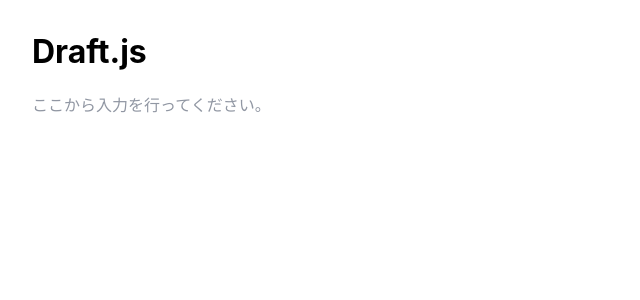
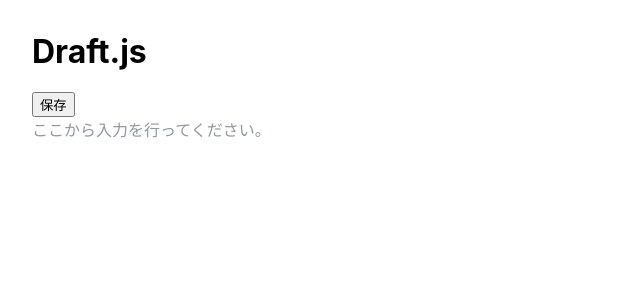
Before and after one commit to vlsk3104/react-ts-draft, a React (Create React App) app: page / in a window 1280 px wide. Shown: the top 300 px of the page, without its empty margins (0-640 px from the left). Built offline with nearby package versions, Linux system fonts and the light colour scheme.

Commit message:
入力した内容を取得する

```diff
--- a/src/components/MyEditor.tsx
+++ b/src/components/MyEditor.tsx
@@ -1,18 +1,28 @@
 import { useState } from 'react';
-import { Editor, EditorState } from 'draft-js';
+import { Editor, EditorState, convertToRaw } from 'draft-js';
 import 'draft-js/dist/Draft.css';
 
 function MyEditor() {
   const [editorState, setEditorState] = useState(() =>
     EditorState.createEmpty()
   );
+  const saveContent = () => {
+    const contentState = editorState.getCurrentContent();
+    const raw = convertToRaw(contentState);
+    console.log(raw);
+  };
 
   return (
-    <Editor
+    <div>
+      <div>
+        <button onClick={saveContent}>保存</button>
+      </div>
+      <Editor
       editorState={editorState}
       onChange={setEditorState}
       placeholder="ここから入力を行ってください。"
     />
+    </div>
   );
 }
 export default MyEditor;
```
